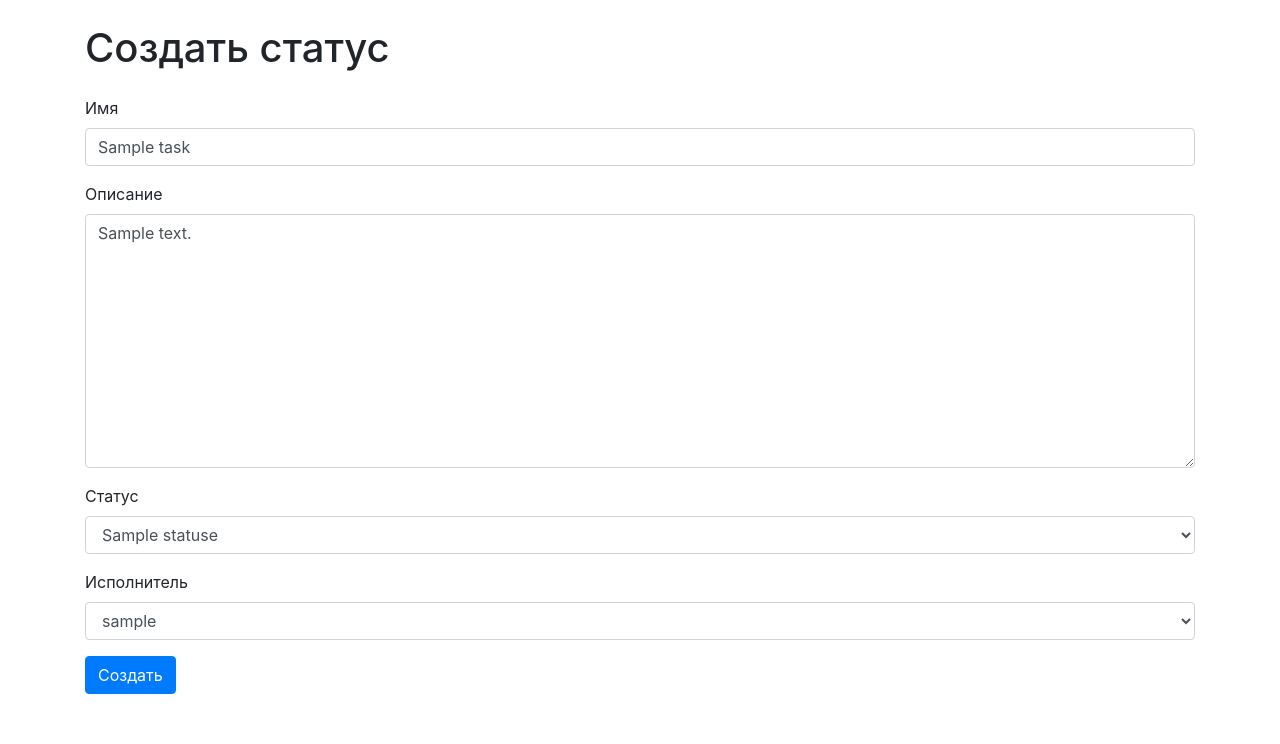
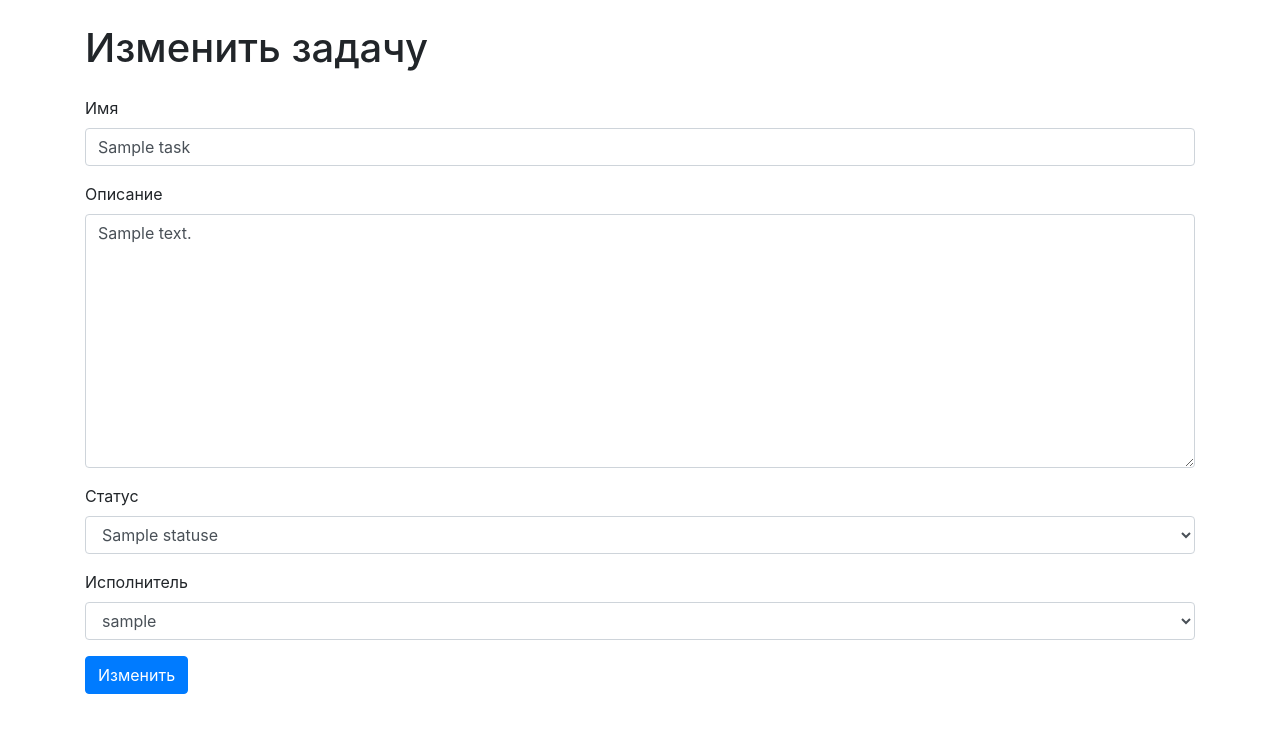
Before and after one commit to Polyrom/python-project-52, a Django app: page /tasks/1/update in a window 1280 px wide. Shown: the part 56-800 px from the top of the page. Run offline with Django 4.2, Linux system fonts and the light colour scheme; tables that the repository leaves empty hold one stand-in row (values such as "Sample post"); some libraries are stand-ins or nearby versions.

Commit message:
add status and task update templates

```diff
--- a/statuses/templates/statuses/status_create.html
+++ b/statuses/templates/statuses/status_update.html
@@ -4,10 +4,10 @@
 {% load i18n %}
 
 {% block content %}
-<h1 class="my-4">{% translate "Создать статус" %}</h1>
+<h1 class="my-4">{% translate "Изменить статус" %}</h1>
 
 <form method="post" class="sign-up-form">{% csrf_token %}
     {% bootstrap_form form %}
-    <input type="submit" class="btn btn-primary" value="{% translate 'Создать' %}">
+    <input type="submit" class="btn btn-primary" value="{% translate 'Изменить' %}">
 </form>
 {% endblock %}
--- a/statuses/views.py
+++ b/statuses/views.py
@@ -20,7 +20,7 @@ class StatusCreateView(CreateView):
 class StatusUpdateView(SuccessMessageMixin, UpdateView):
     model = Statuses
     form_class = StatusForm
-    template_name = 'statuses/status_create.html'
+    template_name = 'statuses/status_update.html'
     success_url = '/statuses/'
     success_message = 'Статус успешно изменён'
 
--- a/tasks/templates/tasks/task_create.html
+++ b/tasks/templates/tasks/task_update.html
@@ -4,10 +4,10 @@
 {% load i18n %}
 
 {% block content %}
-<h1 class="my-4">{% translate "Создать статус" %}</h1>
+<h1 class="my-4">{% translate "Изменить задачу" %}</h1>
 
 <form method="post" class="sign-up-form">{% csrf_token %}
     {% bootstrap_form form %}
-    <input type="submit" class="btn btn-primary" value="{% translate 'Создать' %}">
+    <input type="submit" class="btn btn-primary" value="{% translate 'Изменить' %}">
 </form>
 {% endblock %}
--- a/tasks/views.py
+++ b/tasks/views.py
@@ -25,7 +25,7 @@ class TaskCreateView(SuccessMessageMixin, CreateView):
 class TaskUpdateView(SuccessMessageMixin, UpdateView):
     model = Tasks
     form_class = TaskForm
-    template_name = 'tasks/task_create.html'
+    template_name = 'tasks/task_update.html'
     success_url = '/tasks/'
     success_message = 'Задача успешно изменена'
 
```
Also changed, not shown: statuses/tests/test_views.py (+1 -1 lines).
